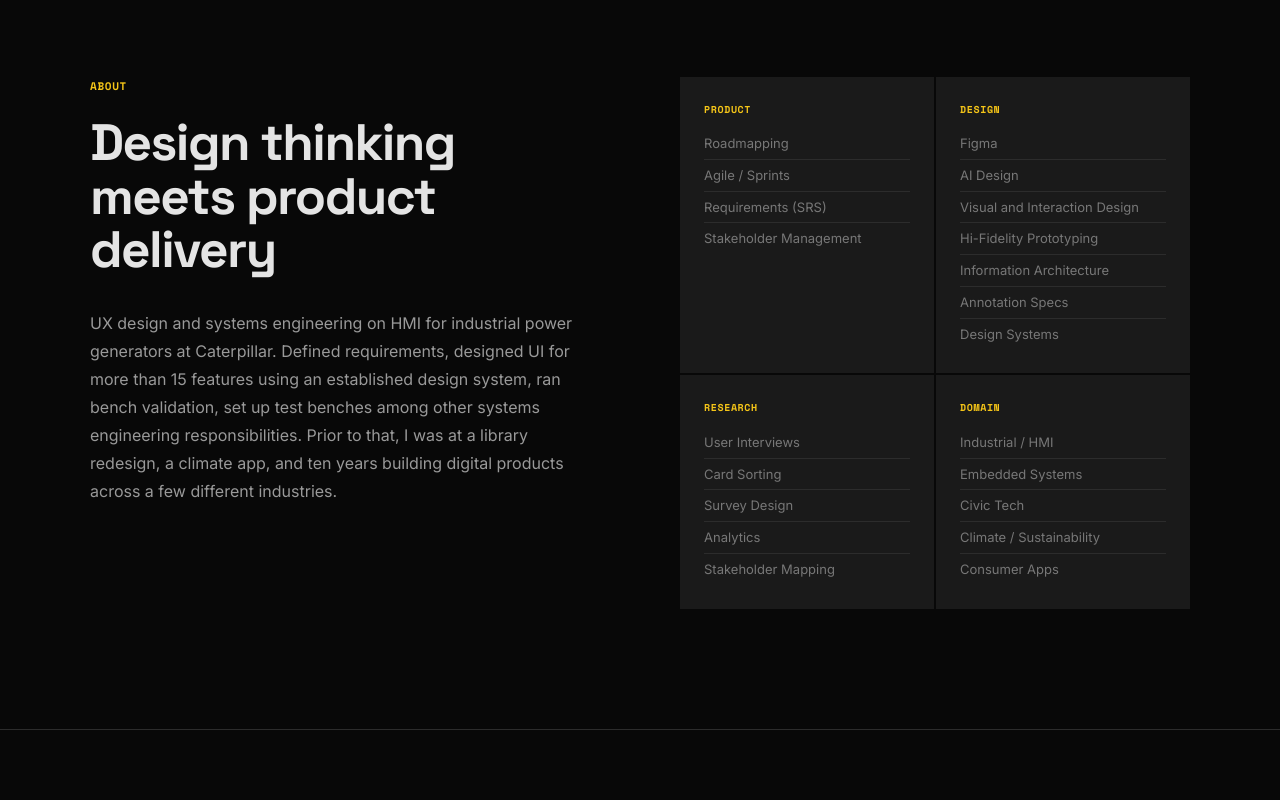
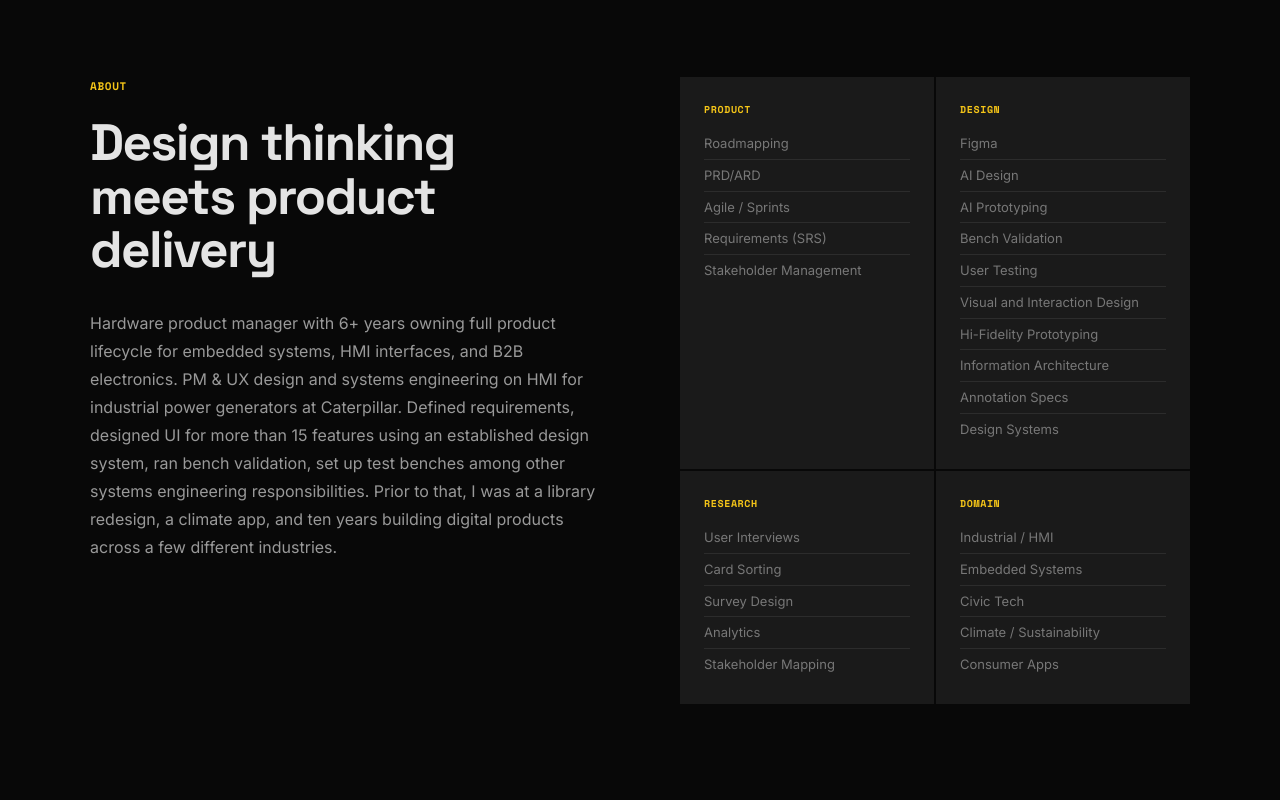
Before and after one commit to svenuss/svenuss.github.io, a plain HTML site: page index.html in a window 1280 px wide. Shown: the part 1920-2720 px from the top of the page. Drawn offline with nearby package versions, Linux system fonts and the light colour scheme.

Commit message:
deploy: a6fcbb0c7487ecc4688663d54fa3fa2df8699d4a

```diff
--- a/index.html
+++ b/index.html
@@ -304,11 +304,11 @@ footer p { font-size: 12px; color: var(--muted); margin-bottom: 0; }
     <div>
       <div class="section-label" style="margin-bottom:20px;">About</div>
       <h2>Design thinking meets product delivery</h2>
-      <p>UX design and systems engineering on HMI for industrial power generators at Caterpillar. Defined requirements, designed UI for more than 15 features using an established design system, ran bench validation, set up test benches among other systems engineering responsibilities. Prior to that, I was at a library redesign, a climate app, and ten years building digital products across a few different industries.</p>
+      <p>Hardware product manager with 6+ years owning full product lifecycle for embedded systems, HMI interfaces, and B2B electronics. PM & UX design and systems engineering on HMI for industrial power generators at Caterpillar. Defined requirements, designed UI for more than 15 features using an established design system, ran bench validation, set up test benches among other systems engineering responsibilities. Prior to that, I was at a library redesign, a climate app, and ten years building digital products across a few different industries.</p>
     </div>
     <div class="skills-grid">
-      <div class="skill-block"><label>Product</label><ul><li>Roadmapping</li><li>Agile / Sprints</li><li>Requirements (SRS)</li><li>Stakeholder Management</li></ul></div>
-      <div class="skill-block"><label>Design</label><ul><li>Figma</li><li>AI Design</li><li>Visual and Interaction Design</li><li>Hi-Fidelity Prototyping</li><li>Information Architecture</li><li>Annotation Specs</li><li>Design Systems</li></ul></div>
+      <div class="skill-block"><label>Product</label><ul><li>Roadmapping</li><li>PRD/ARD</li><li>Agile / Sprints</li><li>Requirements (SRS)</li><li>Stakeholder Management</li></ul></div>
+      <div class="skill-block"><label>Design</label><ul><li>Figma</li><li>AI Design</li><li>AI Prototyping</li><li>Bench Validation</li><li>User Testing</li><li>Visual and Interaction Design</li><li>Hi-Fidelity Prototyping</li><li>Information Architecture</li><li>Annotation Specs</li><li>Design Systems</li></ul></div>
       <div class="skill-block"><label>Research</label><ul><li>User Interviews</li><li>Card Sorting</li><li>Survey Design</li><li>Analytics</li><li>Stakeholder Mapping</li></ul></div>
       <div class="skill-block"><label>Domain</label><ul><li>Industrial / HMI</li><li>Embedded Systems</li><li>Civic Tech</li><li>Climate / Sustainability</li><li>Consumer Apps</li></ul></div>
     </div>
```
